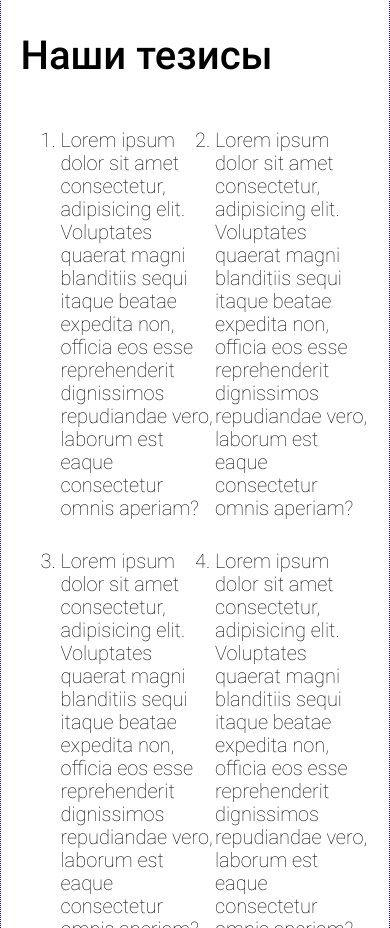
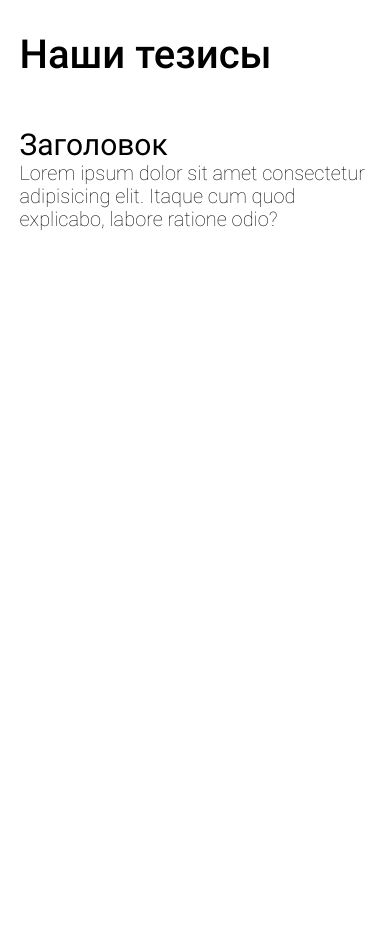
Before and after one commit to tarchevsky/teziscam, a plain HTML site: page index.html in a window 390 px wide. Shown: the part 4859-5787 px from the top of the page. After the commit the page ends 5120 px from the top, so only its background shows below. Drawn offline with Linux system fonts and the light colour scheme; files whose address does not match are found by name.

Commit message:
Блок тезисов, готово две колонки и минимальная адаптация

```diff
--- a/index.html
+++ b/index.html
@@ -118,16 +118,22 @@
 				<h3 class="block-heading">Наши тезисы</h3>
 				<!-- <h4 class="block-sub">Как снять<br> видео, которое посмотрят</h4> -->
 			</div>
-			<ol class="tezis__list">
-				<li class="tezis__item">Lorem ipsum dolor sit amet consectetur, adipisicing elit. Voluptates quaerat magni blanditiis sequi itaque beatae expedita non, officia eos esse reprehenderit dignissimos repudiandae vero, laborum est eaque consectetur omnis aperiam?</li>
-				<li class="tezis__item">Lorem ipsum dolor sit amet consectetur, adipisicing elit. Voluptates quaerat magni blanditiis sequi itaque beatae expedita non, officia eos esse reprehenderit dignissimos repudiandae vero, laborum est eaque consectetur omnis aperiam?</li>
-				<li class="tezis__item">Lorem ipsum dolor sit amet consectetur, adipisicing elit. Voluptates quaerat magni blanditiis sequi itaque beatae expedita non, officia eos esse reprehenderit dignissimos repudiandae vero, laborum est eaque consectetur omnis aperiam?</li>
-				<li class="tezis__item">Lorem ipsum dolor sit amet consectetur, adipisicing elit. Voluptates quaerat magni blanditiis sequi itaque beatae expedita non, officia eos esse reprehenderit dignissimos repudiandae vero, laborum est eaque consectetur omnis aperiam?</li>
-				<li class="tezis__item">Lorem ipsum dolor sit amet consectetur, adipisicing elit. Voluptates quaerat magni blanditiis sequi itaque beatae expedita non, officia eos esse reprehenderit dignissimos repudiandae vero, laborum est eaque consectetur omnis aperiam?</li>
-				<li class="tezis__item">Lorem ipsum dolor sit amet consectetur, adipisicing elit. Voluptates quaerat magni blanditiis sequi itaque beatae expedita non, officia eos esse reprehenderit dignissimos repudiandae vero, laborum est eaque consectetur omnis aperiam?</li>
-				<li class="tezis__item">Lorem ipsum dolor sit amet consectetur, adipisicing elit. Voluptates quaerat magni blanditiis sequi itaque beatae expedita non, officia eos esse reprehenderit dignissimos repudiandae vero, laborum est eaque consectetur omnis aperiam?</li>
-				<li class="tezis__item">Lorem ipsum dolor sit amet consectetur, adipisicing elit. Voluptates quaerat magni blanditiis sequi itaque beatae expedita non, officia eos esse reprehenderit dignissimos repudiandae vero, laborum est eaque consectetur omnis aperiam?</li>
-			</ol>
+			<div class="tezis__list">
+				<div class="tezis__item">
+					<h5 class="tezis__heading">Заголовок</h5>
+					<p class="tezis__descr">
+						Lorem ipsum dolor sit amet consectetur adipisicing elit. Itaque cum quod explicabo, labore ratione odio?
+					</p>
+				</div>
+				<div class="tezis__item--none"></div>
+				<div class="tezis__item--none"></div>
+				<div class="tezis__item">
+					<h5 class="tezis__heading">Заголовок</h5>
+					<p class="tezis__descr">
+						Lorem ipsum dolor sit amet consectetur adipisicing elit. Itaque cum quod explicabo, labore ratione odio?
+					</p>
+				</div>
+			</div>
 		</section>
 
 	</div>
--- a/sass/_general.sass
+++ b/sass/_general.sass
@@ -6,7 +6,6 @@ body
    font-size: 60px
    color: #000
    overflow-x: hidden
-   border: 1px dotted blue
 
 a
    text-decoration: none
@@ -32,6 +31,10 @@ h4
    font-weight: 500
    line-height: 1
    margin: 0
+
+h5
+   font-size: 30px
+   font-weight: 400
 
 h6
    font-size: 20px
@@ -186,10 +189,21 @@ blockquote
 
 .tezis
    &__list
-      display: grid
-      grid-template-columns: repeat(auto-fill, minmax(50%, 1fr))
+      display: flex
+      justify-content: space-between
+      flex-wrap: wrap
+      background: url('../img/tezis/words.jpg') center center/cover no-repeat
+      height: 100%
    &__item
       margin-bottom: 30px
+      background-color: #fff
+      height: min-content
+      width: 500px
+      padding: 30px
+      &:last-child
+         align-self: flex-end
+      &--none
+         width: 500px
 
 // Стандартный блок
 
--- a/sass/_media.sass
+++ b/sass/_media.sass
@@ -58,6 +58,18 @@
    .mission
       &__heading
          font-size: 20vw
+   .tezis
+      &__list
+         flex-wrap: wrap
+         background: none
+      &__item
+         // margin-bottom: 30px
+         // background-color: #fff
+         // height: min-content
+         // width: 30vw
+         padding: 0
+         &:nth-child(even)
+            display: none
    .sites
       &__tabs
          flex-wrap: wrap
```
Also changed, not shown: css/style.css, img/tezis/words.jpg (added), 1 other file.
